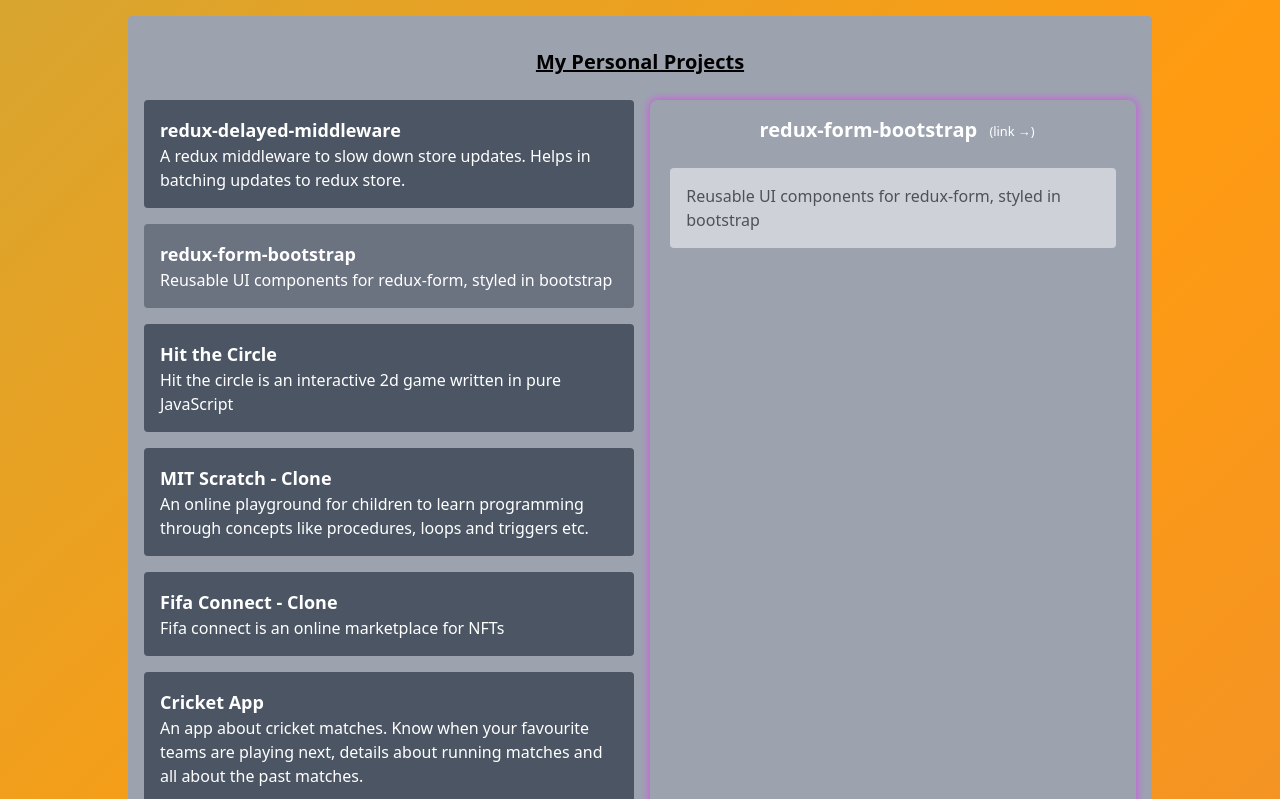
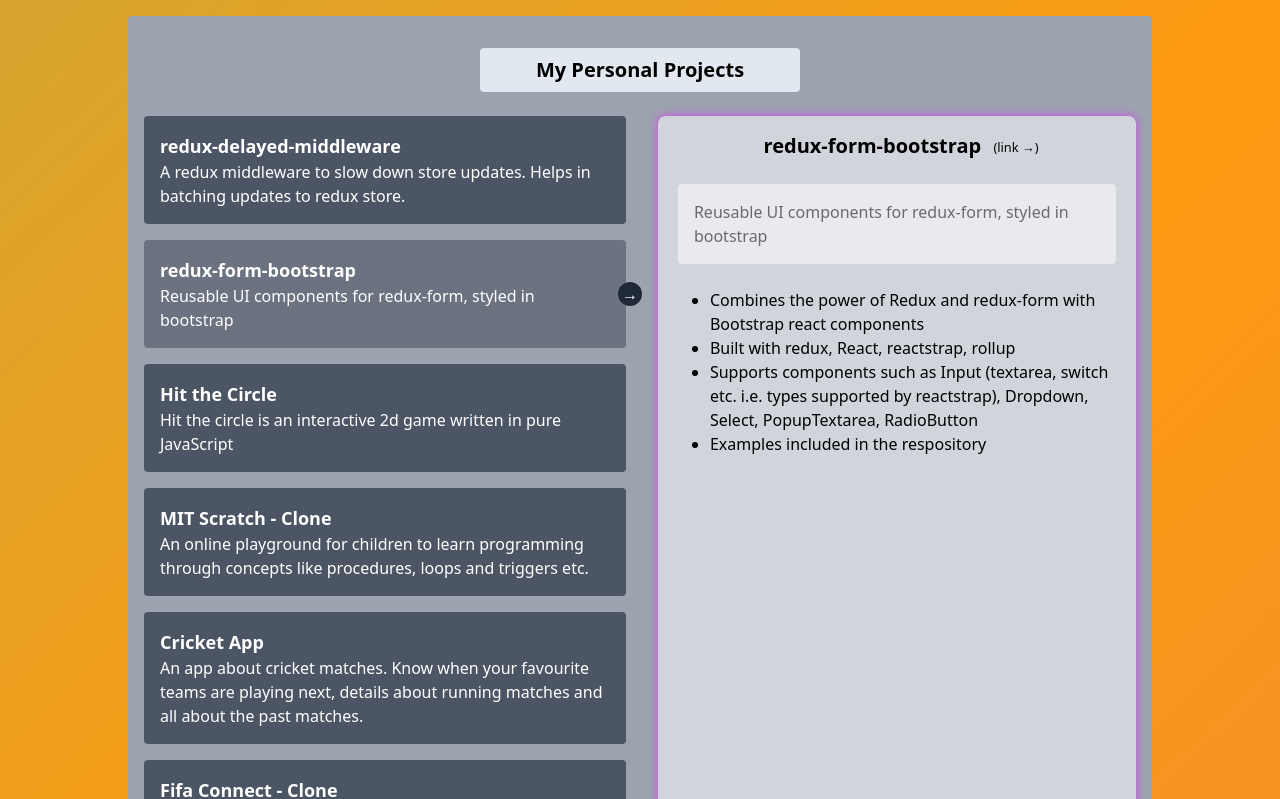
Before and after one commit to prakhar-pal/prakhar-pal.github.io, a Next.js app: page / in a window 1280 px wide. Shown: the part 800-1599 px from the top of the page. Built offline with nearby package versions, Linux system fonts and the light colour scheme.

Commit message:
feat: added project details section

```diff
--- a/src/components/SelfProjects.tsx
+++ b/src/components/SelfProjects.tsx
@@ -1,55 +1,87 @@
 import clsx from "clsx";
 import * as React from "react";
+type ProjectDetail = string | any;
 type IProjectCardProps = {
   imgSrc: string;
   description: string;
   name: string;
   url: string;
+  details: ProjectDetail[];
 }
 
-const projects = [
+const projects: IProjectCardProps[] = [
   {
     imgSrc: "https://images.pexels.com/photos/3850512/pexels-photo-3850512.jpeg?auto=compress&cs=tinysrgb&w=1260&h=750&dpr=2",
     description: "A redux middleware to slow down store updates. Helps in batching updates to redux store.",
     name: "redux-delayed-middleware",
-    url: "https://github.com/prakhar-pal/redux-delayed-middleware"
+    url: "https://github.com/prakhar-pal/redux-delayed-middleware",
+    details: [
+      "Delay redux actions until main thread becomes free",
+      "Prevent choppy UI by slowing down redux state updates",
+      "Allow configuring the actions to make batch updates and then dispatch an action for updated value"
+    ]
   },
   {
     imgSrc: "https://images.pexels.com/photos/11035471/pexels-photo-11035471.jpeg?auto=compress&cs=tinysrgb&w=1260&h=750&dpr=2",
     description: "Reusable UI components for redux-form, styled in bootstrap",
     name: "redux-form-bootstrap",
-    url: "https://github.com/prakhar-pal/redux-form-bootstrap"
+    url: "https://github.com/prakhar-pal/redux-form-bootstrap",
+    details: [
+      "Combines the power of Redux and redux-form with Bootstrap react components",
+      "Built with redux, React, reactstrap, rollup",
+      "Supports components such as Input (textarea, switch etc. i.e. types supported by reactstrap), Dropdown, Select, PopupTextarea, RadioButton",
+      "Examples included in the respository"
+    ]
   },
   {
     imgSrc: "https://images.pexels.com/photos/7544291/pexels-photo-7544291.jpeg?auto=compress&cs=tinysrgb&w=1260&h=750&dpr=2",
     description: "Hit the circle is an interactive 2d game written in pure JavaScript",
     name: "Hit the Circle",
-    url: "https://prakhar-pal.github.io/hit-the-circle"
+    url: "https://prakhar-pal.github.io/hit-the-circle",
+    details: [
+      "Written in pure JavaScript",
+      "Interactive on front-end, no API required",
+      <div>
+        GitHub link: <a href="https://github.com/prakhar-pal/hit-the-circle">hit-the-circle</a>
+      </div>
+    ]
   },
   {
     imgSrc: "https://images.pexels.com/photos/3662635/pexels-photo-3662635.jpeg?auto=compress&cs=tinysrgb&w=1260&h=750&dpr=2",
     description: "An online playground for children to learn programming through concepts like procedures, loops and triggers etc.",
     name: "MIT Scratch - Clone",
-    url: "https://mit-scratch.netlify.app/"
+    url: "https://mit-scratch.netlify.app/",
+    details: [
+      <>Clone of popular MIT scratch programming environment (original project <a href="https://scratch.mit.edu/projects/editor/?tutorial=getStarted" className="underline">link</a>)</>,
+      "Supports features such as Events, Motion, Action (AKA Looks) and Control like waiting for 1 second or doing an action/motion indefinitely",
+      "Used React.js, tailwindcss along with webpack, babel, sass, mini-css-extract-plugin etc. to bootstrap the project afresh"
+    ],
+  },
+  {
+    imgSrc: "https://images.pexels.com/photos/3800541/pexels-photo-3800541.jpeg?auto=compress&cs=tinysrgb&w=1260&h=750&dpr=2",
+    description: "An app about cricket matches. Know when your favourite teams are playing next, details about running matches and all about the past matches.",
+    name: "Cricket App",
+    url: "https://cricket-fan.netlify.app/",
+    details: [
+      "Used React.js, GraphQL, Apollo and create-react-app to bootstrap the project",
+      "It can show schedule of matches and can be filtered with upcoming, running and completed status. User can also filter the cricket match is international match or domestic match"
+    ],
   },
   {
     imgSrc: "https://images.pexels.com/photos/7187882/pexels-photo-7187882.jpeg?auto=compress&cs=tinysrgb&w=1260&h=750&dpr=2",
     description: "Fifa connect is an online marketplace for NFTs",
     name: "Fifa Connect - Clone",
-    url: "https://fifa-connect-clone.netlify.app/marketplace"
-  },
-  {
-    imgSrc: "https://images.pexels.com/photos/3800541/pexels-photo-3800541.jpeg?auto=compress&cs=tinysrgb&w=1260&h=750&dpr=2",
-    description: "An app about cricket matches. Know when your favourite teams are playing next, details about running matches and all about the past matches.",
-    name: "Cricket App",
-    url: "https://cricket-fan.netlify.app/"
+    url: "https://fifa-connect-clone.netlify.app/marketplace",
+    details: [
+      "Built using Next.js, swr, and tailwindcss"
+    ],
   },
 ]
 
 const ProjectCard = (props: IProjectCardProps) => {
   return (
     <div
-      className="transition-all duration-50 flex flex-col border-solid border-gray-500 shadow-card border-spacing-1 rounded-lg overflow-hidden min-h-full"
+      className="transition-all duration-50 flex flex-col border-solid border-gray-500 shadow-card border-spacing-1 rounded-lg overflow-hidden min-h-full bg-gray-300 text-black"
     >
       <a href={props.url} target="_blank" className="flex items-center justify-center mb-6  mt-4">
         <h4 className="text-xl font-semibold text-center">{props.name}</h4>
@@ -60,8 +92,12 @@
         <div className="p-4 h-full bg-transparent opacity-50 hover:opacity-60 bg-white text-black rounded hover:scale-105 transform duration-200">
           {props.description}
         </div>
+        <ul className="list-disc ml-8 mt-6">
+          {props.details.map((detail, index) => {
+            return <li key={index}>{detail}</li>
+          })}
+        </ul>
       </div>
-
     </div>
   )
 }
@@ -93,20 +129,25 @@
 
   return (
     <section ref={ref as any} className="py-8 rounded p-4 bg-gray-400">
-      <h4 className="text-center font-semibold text-xl underline text-black">My Personal Projects</h4>
+      <h4 className="font-semibold text-xl text-center text-black bg-slate-200 py-2 rounded px-4 w-80 mx-auto">My Personal Projects</h4>
       <div className="flex mt-6">
         <ul className="basis-2 shrink-0 flex-grow">
           {projects.map((project, index) => (
             <li
               key={index}
               onClick={() => changeProjectIndex(index)}
-              className={clsx("mb-4  hover:shadow-xl p-4 rounded cursor-pointer text-white", [index === showProjectIndex ? "bg-gray-500" : "bg-gray-600 "])}>
+              className={clsx("mb-4  hover:shadow-xl p-4 rounded cursor-pointer text-white relative", [index === showProjectIndex ? "bg-gray-500" : "bg-gray-600 "])}>
               <h5 className="font-semibold text-lg">{project.name}</h5>
               <p>{project.description}</p>
+              {index === showProjectIndex && (
+                <span className="absolute top-1/2 -translate-y-1/2 -right-4 bg-gray-800 w-6 h-6 rounded-full flex items-center justify-center">
+                &rarr;
+                </span>
+              )}
             </li>
           ))}
         </ul>
-        <div className="basis-1 shrink-0 flex-grow ml-4">
+        <div className="basis-1 shrink-0 flex-grow ml-8">
           <ProjectCard {...activeProject} />
         </div>
       </div>
```
